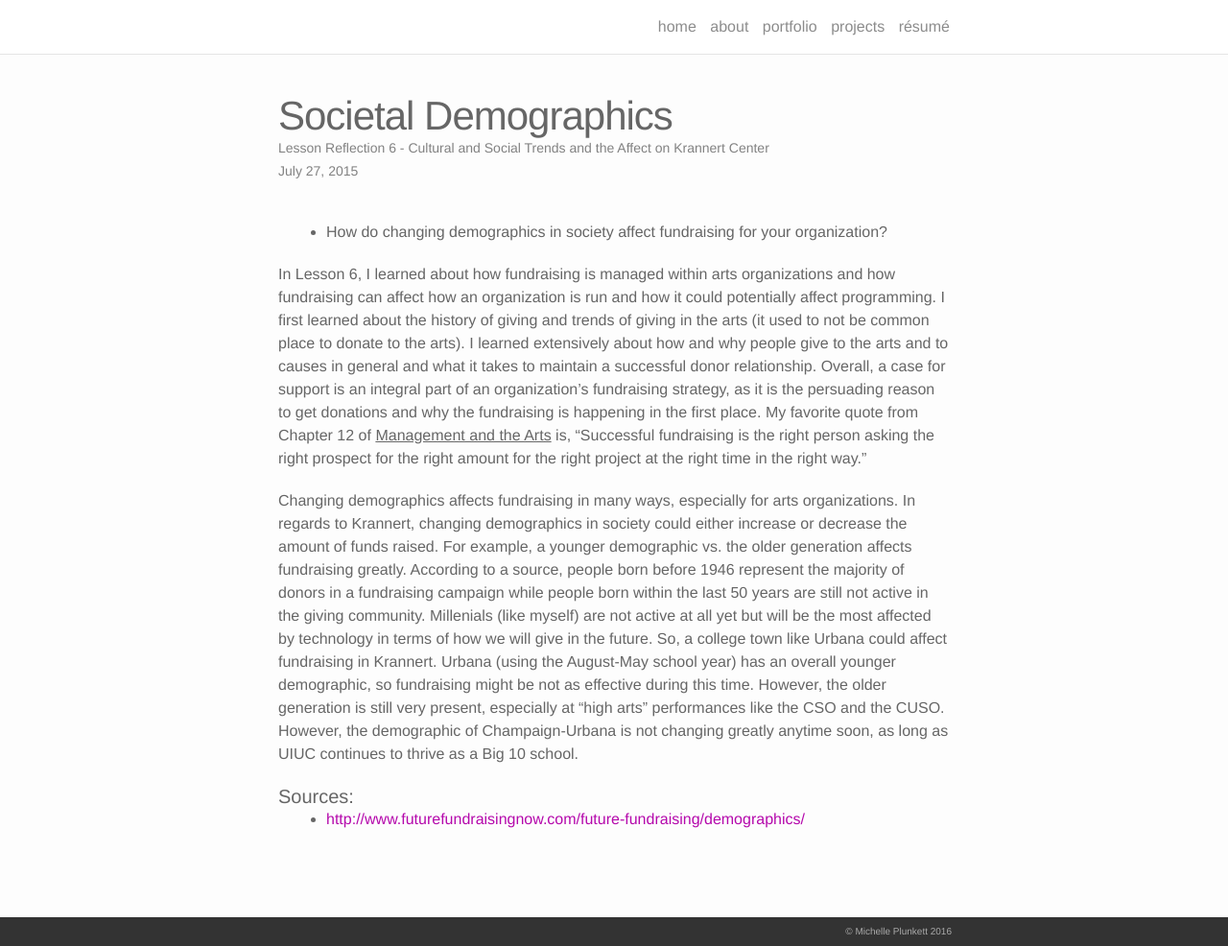
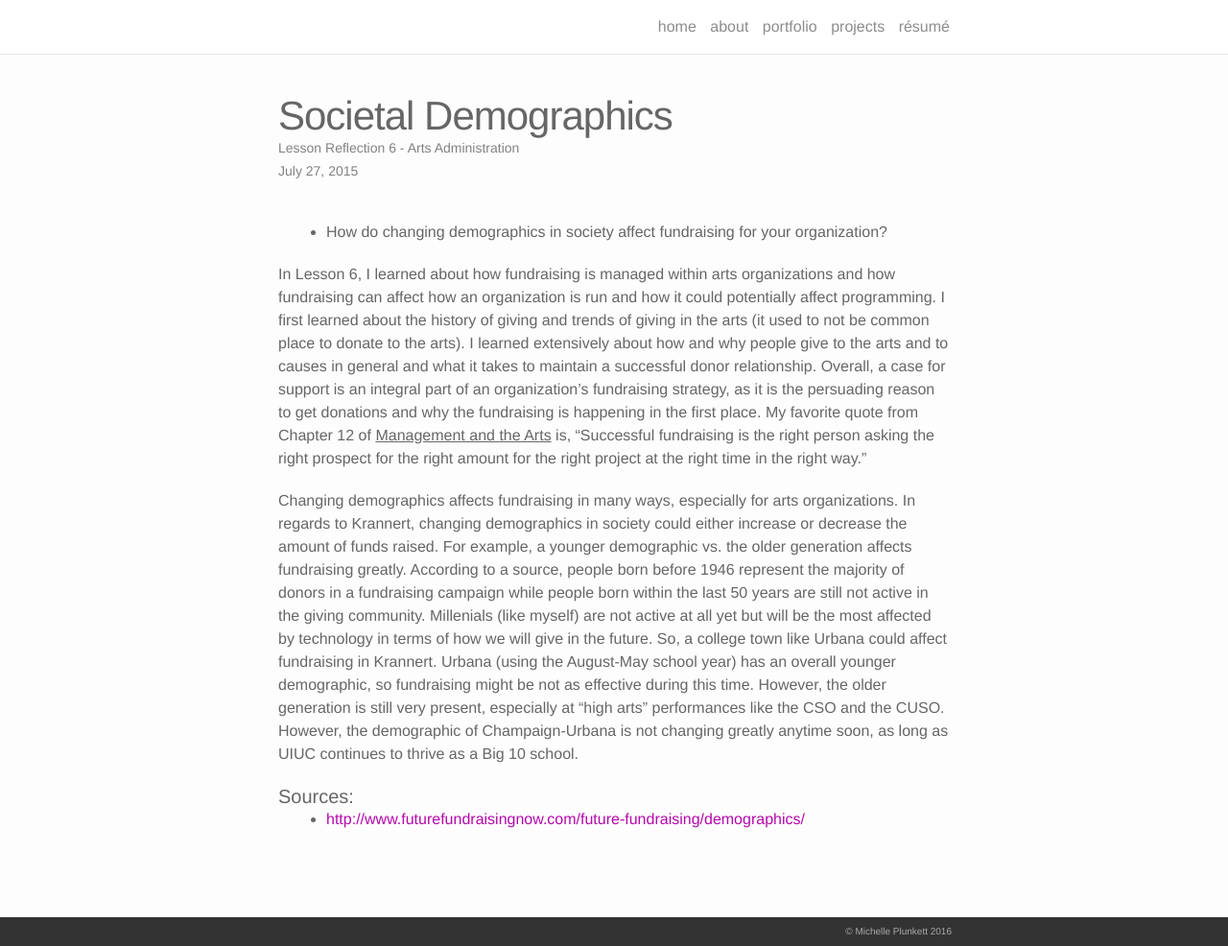
Before and after one commit to michelleplunkett/michelleplunkett.github.io, a Jekyll site: the page built from _portfolio/Reflection_6.markdown, in a window 1280 px wide and 986 px high. Shown: the whole window at 96% size. Built offline with Jekyll 4.4.1, drawn with Linux system fonts in a browser that asks for light colours; nearby versions of some CDN libraries.

Commit message:
Update Reflection_6.markdown

```diff
--- a/_portfolio/Reflection_6.markdown
+++ b/_portfolio/Reflection_6.markdown
@@ -1,7 +1,7 @@
 ---
 layout: post
 title: Societal Demographics
-description: Lesson Reflection 6 - Cultural and Social Trends and the Affect on Krannert Center
+description: Lesson Reflection 6 - Arts Administration
 date: 2015-07-27
 ---
 
```
